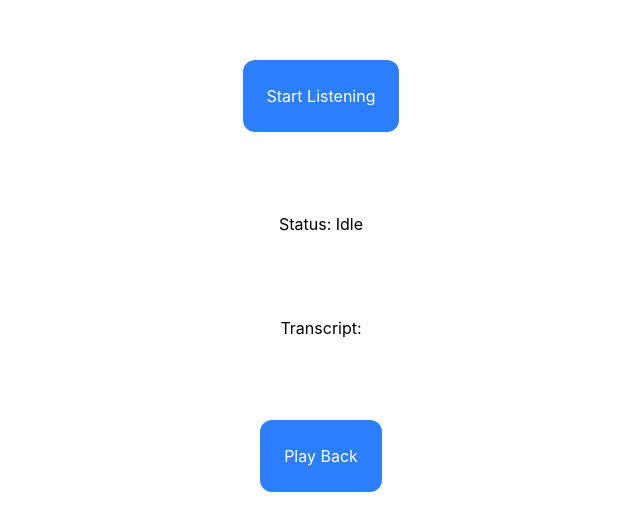
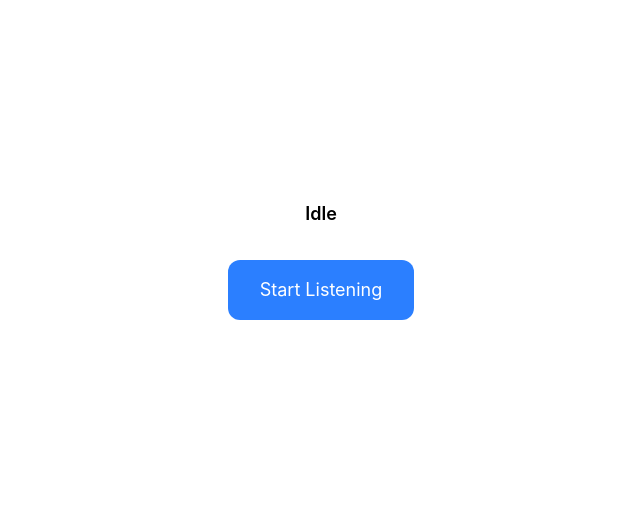
Before and after one commit to Mngxx/EnglishPal, a React (Vite) app in the folder client/: page / in a window 1280 px wide. Shown: the part 124-654 px from the top of the page, without its empty margins (319-959 px from the left). Built offline with nearby package versions, Linux system fonts and the light colour scheme.

Commit message:
feat: add useChat hook to send the message into the AI and receive reply of the AI back to the page

```diff
--- /dev/null
+++ b/client/src/hooks/useChat.ts
@@ -0,0 +1,63 @@
+import { useState, useCallback } from "react";
+
+type Mode = "casual" | "formal";
+
+type Message = {
+    role: "user" | "assistant";
+    content: string;
+};
+
+type UseChatReturn = {
+    sendMessage: (text: string) => Promise<string>;
+    history: Message[];
+    isLoading: boolean;
+    error: string | null;
+    clearHistory: () => void;
+};
+
+export function useChat(mode: Mode): UseChatReturn {
+    const [history, setHistory] = useState<Message[]>([]);
+    const [isLoading, setIsLoading] = useState(false);
+    const [error, setError] = useState<string | null>(null);
+
+    const sendMessage = useCallback(
+        async (text: string): Promise<string> => {
+            setIsLoading(true);
+            setError(null);
+
+            const userMessage: Message = { role: "user", content: text };
+
+            try {
+                const response = await fetch("http://localhost:3000/chat", {
+                    method: "POST",
+                    headers: { "Content-Type": "application/json" },
+                    body: JSON.stringify({
+                        message: text,
+                        history,
+                        mode,
+                    }),
+                });
+
+                const data = (await response.json()) as { reply: string };
+
+                const assistantMessage: Message = {
+                    role: "assistant",
+                    content: data.reply,
+                };
+
+                setHistory((prev) => [...prev, userMessage, assistantMessage]);
+                return data.reply;
+            } catch {
+                setError("Failed to reach the server.");
+                return "";
+            } finally {
+                setIsLoading(false);
+            }
+        },
+        [history, mode],
+    );
+
+    const clearHistory = useCallback(() => setHistory([]), []);
+
+    return { sendMessage, history, isLoading, error, clearHistory };
+}
--- a/client/src/pages/TestVoice.tsx
+++ b/client/src/pages/TestVoice.tsx
@@ -1,32 +1,71 @@
-import { useSpeechRecognition } from '../hooks/useSpeechRecognition'
-import { useSpeechSynthesis} from '../hooks/useSpeechSynthesis'
+import { useSpeechRecognition } from "../hooks/useSpeechRecognition";
+import { useSpeechSynthesis } from "../hooks/useSpeechSynthesis";
+import { useChat } from "../hooks/useChat";
 
 export function TestVoice() {
+    const {
+        transcript,
+        isListening,
+        error: micError,
+        startListening,
+        stopListening,
+        transcriptRef,
+    } = useSpeechRecognition();
+    const { speak, cancel, isSpeaking } = useSpeechSynthesis();
+    const {
+        sendMessage,
+        history,
+        isLoading,
+        error: chatError,
+        clearHistory,
+    } = useChat("casual");
 
-    const { transcript, isListening, error, startListening, stopListening } = useSpeechRecognition()
-    const { speak, cancel, isSpeaking } = useSpeechSynthesis()
+    const handleStop = async () => {
+        stopListening();
+        const text = transcriptRef.current;
+        if (!text) return;
+        const reply = await sendMessage(text);
+        if (reply) speak(reply);
+    };
+
+    const status = isListening
+        ? "Listening"
+        : isLoading
+          ? "Thinking..."
+          : isSpeaking
+            ? "Speaking..."
+            : "Idle";
 
     return (
-        <section className="flex flex-col place-content-center items-center h-[100vh] space-y-[5em]">
-            <div >
-                <button className="bg-blue-500 hover:bg-blue-700 text-white p-[1.5em] rounded-xl" onClick={isListening ? stopListening : startListening}>
-                    {isListening ? 'Stop' : 'Start Listening'}
-                </button>
+        <section className="flex flex-col items-center justify-center h-screen gap-8 p-8">
+            <p className="text-lg font-semibold">{status}</p>
+
+            <button
+                className="bg-blue-500 hover:bg-blue-700 disabled:opacity-50 text-white px-8 py-4 rounded-xl text-lg"
+                onClick={isListening ? handleStop : startListening}
+                disabled={isLoading || isSpeaking}
+            >
+                {isListening ? "Stop & Send" : "Start Listening"}
+            </button>
+
+            {(micError || chatError) && (
+                <p className="text-red-500">{micError ?? chatError}</p>
+            )}
+
+            <div className="w-full max-w-xl flex flex-col gap-3">
+                {history.map((msg, i) => (
+                    <div
+                        key={i}
+                        className={`flex ${msg.role === "user" ? "justify-end" : "justify-start"}`}
+                    >
+                        <div
+                            className={`px-4 py-2 rounded-xl max-w-sm ${msg.role === "user" ? "bg-blue-500 text-white" : "bg-gray-200 text-gray-800"}`}
+                        >
+                            {msg.content}
+                        </div>
+                    </div>
+                ))}
             </div>
-            <div>
-                <p>Status: {isListening ? 'Listening...' : 'Idle'}</p>
-            </div>
-            <div>
-                <p>Transcript: {transcript}</p>
-                {error && <p style={{ color: 'red' }}>Error: {error}</p>}
-            </div>
-            <div>
-                <button className="bg-blue-500 hover:bg-blue-700 text-white p-[1.5em] rounded-xl" onClick={() => speak(transcript)} disabled={!transcript || isSpeaking}>
-                    {isSpeaking ? 'Speaking...' : 'Play Back'}
-                </button>
-            </div>
-
         </section>
-
-    )
+    );
 }
```
